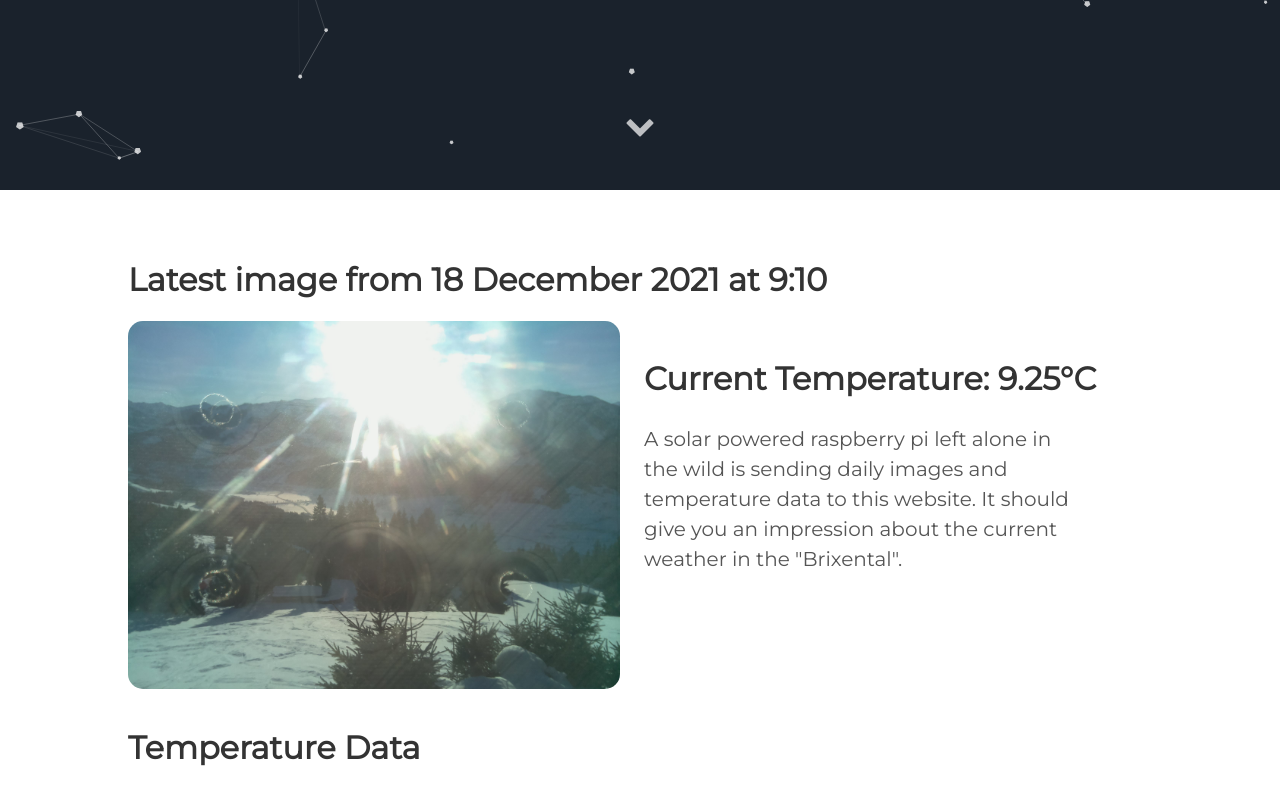
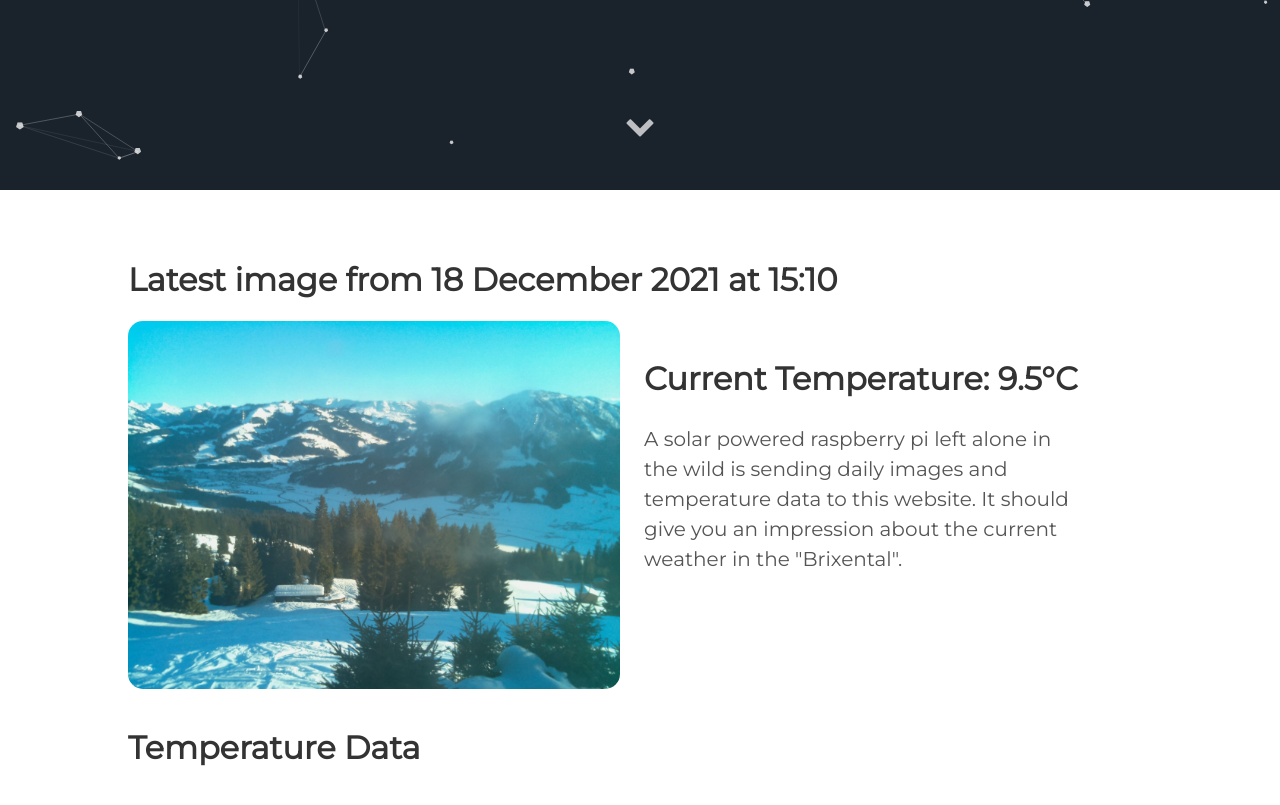
Before and after one commit to vektorious/vektorious.github.io, a Jekyll site: the page built from resources/huette.md, in a window 1280 px wide and 900 px high, scrolled down 710 px. Shown: the top 805 px of the window. Built offline with Jekyll 4.4.1, drawn with Linux system fonts in a browser that asks for light colours.

Commit message:
I'm a bot beep boop

```diff
--- a/resources/huette.md
+++ b/resources/huette.md
@@ -6,13 +6,13 @@ image: '/assets/img/'
 description: 'Live image from the Austrian alps'
 twitter_text: ' '
 ---
-## Latest image from 18 December 2021 at  9:10
+## Latest image from 18 December 2021 at 15:10
 <div class="huette">
   <div class="huette-image">
     <img src="{{ "/assets/img/huette.jpg" | prepend: site.baseurl }}">
   </div>
   <div class="huette-text">
-        <h2>Current Temperature: 9.25°C</h2>
+        <h2>Current Temperature: 9.5°C</h2>
         <p>A solar powered raspberry pi left alone in the wild is sending daily images and temperature data to this website. It should give you an impression about the current weather in the "Brixental".</p>
 
   </div>
```
Also changed, not shown: rpi-script/2021-12-18_150923.txt (renamed from rpi-script/2021-12-18_090924.txt, +5 -5 lines), rpi-script/huette.md (+2 -2 lines), assets/img/huette.jpg, assets/img/temp_plot.png, rpi-script/temp_plot.png, 1 other file.
